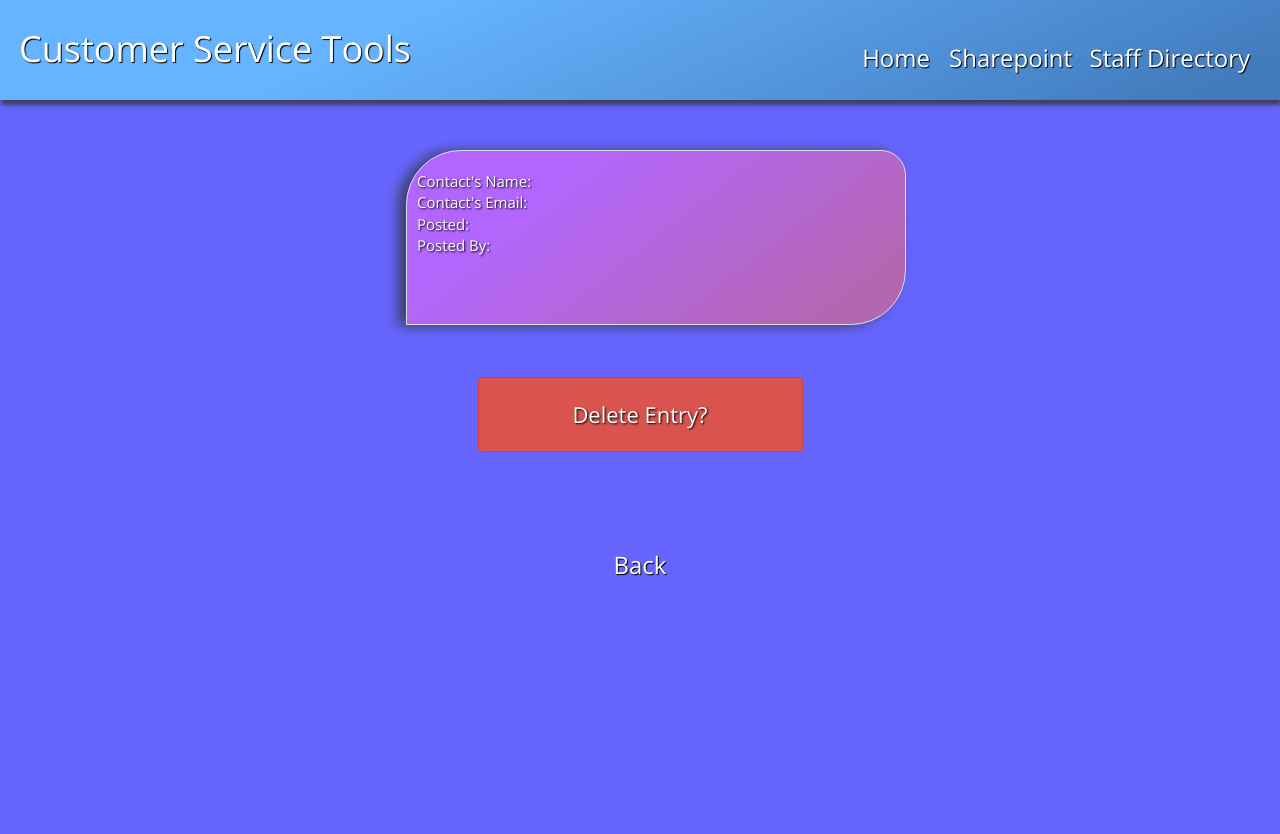
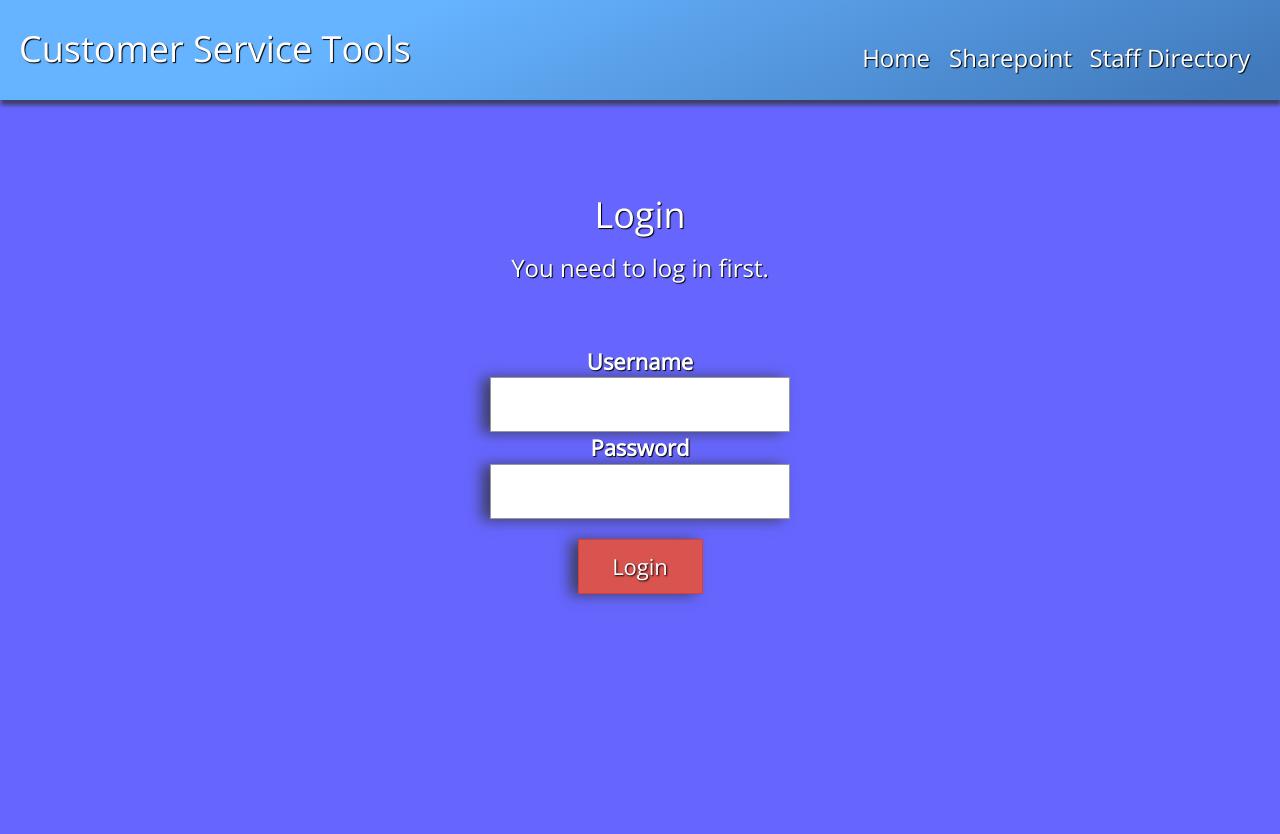
Before and after one commit to kershner/blog, a Flask app: page /forms-without-orders/edit-entry/1 in a window 1280 px wide. Shown: the top 834 px of the page. Before the commit the page ends 576 px from the top, so only its background shows below. Run offline with Flask 2, Linux system fonts and the light colour scheme; data that the repository does not hold is empty; some libraries are stand-ins or nearby versions.

Commit message:
Added login page, password protected the database

```diff
--- a/app/__init__.py
+++ b/app/__init__.py
@@ -10,3 +10,5 @@ app.config.from_object('config')
 db = SQLAlchemy(app)
 
 app.secret_key = '65413684f65a446g568465d4fv3xc2vsadf5fsadfvxzcvsdf65465421346543654213sd23f1sad3f21sad3f21sad12vb3vx'
+
+from app import routes_dev, models
--- a/app/routes.py
+++ b/app/routes.py
@@ -1,9 +1,10 @@
-from flask import Flask, render_template, request, flash, redirect, url_for
+from flask import Flask, render_template, request, flash, redirect, url_for, session
 from forms import DateCheckerForm, BackorderForm, ApplicationForm, DeaForm, NewAccountForm, ShadyForm, DiscrepancyForm,\
     StillNeed, LicenseNeeded, DeaVerify, DeaForms, SlideshowDelay
 from urllib import quote
 import datetime
 import random
+from functools import wraps
 from app import app, db, models
 
 ##############################################################################
@@ -1092,7 +1093,45 @@ def dea_verify():
                                title="DEA Documents Verification Template",
                                form=form)
 
+
+# Wrapping function for routes that require a password
+def login_required(test):
+    @wraps(test)
+    def wrap(*args, **kwargs):
+        if 'logged_in' in session:
+            return test(*args, **kwargs)
+        else:
+            error = 'You need to log in first.'
+            return render_template('/CSTools/login.html',
+                                   title='Login',
+                                   error=error)
+    return wrap
+
+
+@app.route('/login', methods=['GET', 'POST'])
+def login():
+    error = None
+    if request.method == 'POST':
+        if request.form['username'] != 'cs'or request.form['password'] != 'cayman':
+            error = 'Invalid credentials, please try again.'
+        else:
+            session['logged_in'] = True
+            return redirect(url_for('forms_without_orders'))
+    return render_template('/CSTools/login.html',
+                           title='Login',
+                           error=error)
+
+@app.route('/logout')
+def logout():
+    if 'logged_in' in session:
+        session.pop('logged_in', None)
+        return redirect(url_for('index'))
+    else:
+        return redirect(url_for('index'))
+
+
 @app.route('/forms-without-orders', methods=['GET', 'POST'])
+@login_required
 def forms_without_orders():
     form = DeaForms()
     if request.method == 'POST':
@@ -1134,6 +1173,7 @@ def forms_without_orders():
 
 
 @app.route('/forms-without-orders/new-entry')
+@login_required
 def new_entry():
     form = DeaForms()
     entries = models.Entry.query.all()
@@ -1145,6 +1185,7 @@ def new_entry():
 
 
 @app.route('/forms-without-orders/edit-entry/<id>')
+@login_required
 def edit_entry(id):
     entry = models.Entry.query.get(id)
 
@@ -1154,6 +1195,7 @@ def edit_entry(id):
 
 
 @app.route('/forms-without-orders/delete-entry/<id>')
+@login_required
 def delete_entry(id):
     entry = models.Entry.query.get(id)
 
--- a/app/routes_dev.py
+++ b/app/routes_dev.py
@@ -1,9 +1,10 @@
-from flask import Flask, render_template, request, flash, redirect, url_for
+from flask import Flask, render_template, request, flash, redirect, url_for, session
 from forms import DateCheckerForm, BackorderForm, ApplicationForm, DeaForm, NewAccountForm, ShadyForm, DiscrepancyForm,\
     StillNeed, LicenseNeeded, DeaVerify, DeaForms, SlideshowDelay
 from urllib import quote
 import datetime
 import random
+from functools import wraps
 from app import app, db, models
 
 
@@ -1117,7 +1118,43 @@ def dea_verify():
                                form=form)
 
 
+def login_required(test):
+    @wraps(test)
+    def wrap(*args, **kwargs):
+        if 'logged_in' in session:
+            return test(*args, **kwargs)
+        else:
+            error = 'You need to log in first.'
+            return render_template('/CSTools/login.html',
+                                   title='Login',
+                                   error=error)
+    return wrap
+
+
+@app.route('/login', methods=['GET', 'POST'])
+def login():
+    error = None
+    if request.method == 'POST':
+        if request.form['username'] != 'cs'or request.form['password'] != 'cayman':
+            error = 'Invalid credentials, please try again.'
+        else:
+            session['logged_in'] = True
+            return redirect(url_for('forms_without_orders'))
+    return render_template('/CSTools/login.html',
+                           title='Login',
+                           error=error)
+
+@app.route('/logout')
+def logout():
+    if 'logged_in' in session:
+        session.pop('logged_in', None)
+        return redirect(url_for('index'))
+    else:
+        return redirect(url_for('index'))
+
+
 @app.route('/forms-without-orders', methods=['GET', 'POST'])
+@login_required
 def forms_without_orders():
     form = DeaForms()
     if request.method == 'POST':
@@ -1159,6 +1196,7 @@ def forms_without_orders():
 
 
 @app.route('/forms-without-orders/new-entry')
+@login_required
 def new_entry():
     form = DeaForms()
     entries = models.Entry.query.all()
@@ -1170,6 +1208,7 @@ def new_entry():
 
 
 @app.route('/forms-without-orders/edit-entry/<id>')
+@login_required
 def edit_entry(id):
     entry = models.Entry.query.get(id)
 
@@ -1179,6 +1218,7 @@ def edit_entry(id):
 
 
 @app.route('/forms-without-orders/delete-entry/<id>')
+@login_required
 def delete_entry(id):
     entry = models.Entry.query.get(id)
 
--- a/app/static/css/custom.css
+++ b/app/static/css/custom.css
@@ -158,13 +158,21 @@ input  {
     width: 75%;
 }
 
+#template-blurb p {
+	position: relative;
+	top: 5px;
+}
+
 #template-div {
     position: relative;
     width: 65%;
     height: 65px;
     z-index: 1;
-    top: 40px;
+    top: 105px;
     padding: 10px 5px;
+	-webkit-box-shadow: -8px 1px 13px 0px rgba(50, 50, 50, 0.75);
+    -moz-box-shadow:    -8px 1px 13px 0px rgba(50, 50, 50, 0.75);
+    box-shadow:         -8px 1px 13px 0px rgba(50, 50, 50, 0.75);
 }
 
 #backorder-link {
@@ -264,13 +272,18 @@ input  {
     position: relative;
     padding: 5px 0;
     background-color: #218d97;
-    height: 55px;
+    height: 65px;
     width: 190px;
     margin: 0 auto;
     border-radius: 15px;
     -webkit-box-shadow: -7px 4px 13px 0px rgba(50, 50, 50, 0.75);
     -moz-box-shadow:    -7px 4px 13px 0px rgba(50, 50, 50, 0.75);
     box-shadow:         -7px 4px 13px 0px rgba(50, 50, 50, 0.75);
+}
+
+#application h5 {
+	position: relative;
+	top: -37px;
 }
 
 /* *********************************
@@ -453,3 +466,31 @@ ul.rig li button {
     -moz-box-shadow:    -8px 1px 13px 0px rgba(50, 50, 50, 0.75);
     box-shadow:         -8px 1px 13px 0px rgba(50, 50, 50, 0.75);
 }
+
+#login {
+	position: relative;
+	bottom: 55px;
+}
+
+.login {
+	width: 300px;
+	margin-left: auto;
+	margin-right: auto;
+	-webkit-box-shadow: -8px 1px 13px 0px rgba(50, 50, 50, 0.75);
+    -moz-box-shadow:    -8px 1px 13px 0px rgba(50, 50, 50, 0.75);
+    box-shadow:         -8px 1px 13px 0px rgba(50, 50, 50, 0.75);
+}
+
+.login-button {
+	width: 125px;
+	height: 55px;
+	margin-left: auto;
+	margin-right: auto;
+	-webkit-box-shadow: -8px 1px 13px 0px rgba(50, 50, 50, 0.75);
+    -moz-box-shadow:    -8px 1px 13px 0px rgba(50, 50, 50, 0.75);
+    box-shadow:         -8px 1px 13px 0px rgba(50, 50, 50, 0.75);
+}
+
+.login-text {
+	font-size: 22px;
+}
--- a/app/templates/CSTools/application.html
+++ b/app/templates/CSTools/application.html
@@ -14,7 +14,7 @@
         </div>
         <p>You will need to manually add your signature and attach the application.<br><br>A
         link to the application is below if you need a copy.<br>The file will be saved in your downloads folder.</p>
-        <a href="/account_application"><div id="application"><h4>Account Application</h4></div></a>
+        <a href="/account_application"><div id="application"><h4>Account Application</h4><br><h5>98 KB</h5></div></a>
     </div>
         {% if link %}
             <a href="{{ link }}"><div id="template-div" class="btn btn-lg btn-warning"><h3 id="backorder-link">Your account application template</h3></div></a>
--- a/app/templates/CSTools/base.html
+++ b/app/templates/CSTools/base.html
@@ -36,7 +36,7 @@
 <div id="navbar-new">
     <div id="navbar-new-title"><a href="/"><h1>Customer Service Tools</h1></a></div>
     <div id="navbar-new-menu">
-        <a href="/" id="navbar-home"><h3>Home</h3></a>
+        <a href="/logout" id="navbar-home"><h3>Home</h3></a>
         <a href="http://sharepoint.caymanchem.com/cs/default.aspx" id="navbar-sharepoint"><h3>Sharepoint</h3></a>
         <a href="http://sharepoint.caymanchem.com/directory/Pages/peopleresults.aspx" id="navbar-directory"><h3>Staff Directory</h3></a>
     </div>
--- a/app/templates/CSTools/dea.html
+++ b/app/templates/CSTools/dea.html
@@ -15,7 +15,7 @@
         </div>
         <p>You will need to manually add your signature and attach the protocol.<br><br>A
         link to the protocol is below if you need a copy.<br>The file will be saved in your downloads folder.</p>
-        <a href="/dea_documents_needed"><div id="application"><h4>DEA Protocol</h4></div></a>
+        <a href="/dea_documents_needed"><div id="application"><h4>DEA Protocol</h4><br><h5>112 KB</h5></div></a>
     </div>
         {% if link %}
             <a href="{{ link }}"><div id="template-div" class="btn btn-lg btn-warning"><h3 id="backorder-link">Your DEA protocol template</h3></div></a>
--- a/app/templates/CSTools/index.html
+++ b/app/templates/CSTools/index.html
@@ -43,7 +43,7 @@
 
     <li class="main-menu">
         <div class="whatever">
-            <a href="/forms-without-orders">
+            <a href="/login">
                 <div id="light-green" class="item">
                     <h2>DEA Forms Without Orders</h2>
                     <div class="caption" style="display: none;">
--- /dev/null
+++ b/app/templates/CSTools/login.html
@@ -0,0 +1,21 @@
+{% extends "/CSTools/base.html" %}
+{% block content %}
+
+<div id="login">
+<h1>Login</h1>
+    {% if error %}
+        <h3>{{ error }}</h3>
+    {% endif %}
+</div>
+
+<form action="" method=POST>
+    <dl>
+        <dt class="login-text">Username
+        <dd><input class="login" type="text" name="username" value="{{ request.form.username }}">
+        <dt class="login-text">Password
+        <dd><input class="login" type="text" name="password">
+    </dl>
+    <p><input class="btn-danger login-button" type="submit" value="Login"></p>
+</form>
+
+{% endblock %}
```
Also changed, not shown: 1 other file.
